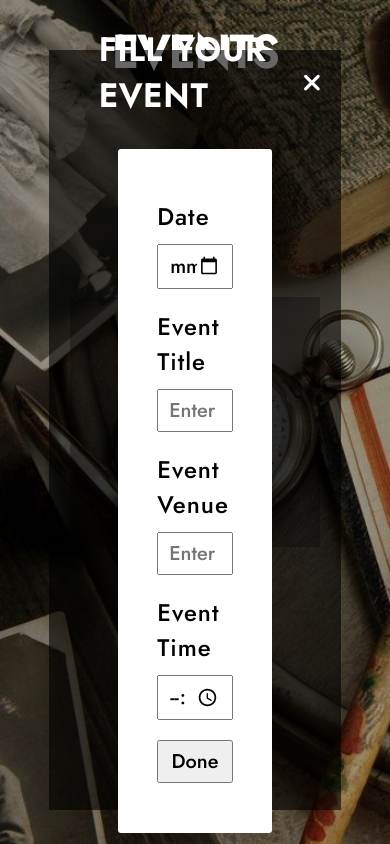
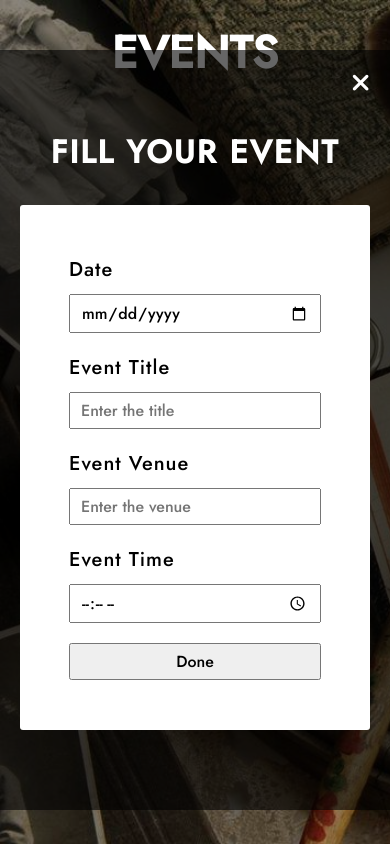
Before and after one commit to kanchan-1998/event-reminder, a plain HTML site: page index.html in a window 390 px wide. Both pictures are taken after a click on the button 195 px from the left and 422 px from the top of the page. Drawn offline with Linux system fonts and the light colour scheme.

Commit message:
Add media query

```diff
--- a/style.css
+++ b/style.css
@@ -132,7 +132,7 @@ text color
 
 /* data-form */
 #data{
-    width: 75%;
+    width: 80%;
     height: 90%;
     background-color: rgba(0, 0, 0, 0.6);
     position: absolute;
@@ -142,7 +142,7 @@ text color
     justify-content: center;
     flex-direction: column;
     gap:30px;
-    padding: 30px 50px;
+    padding: 30px 30px;
     z-index: 50;
 }
 
@@ -231,3 +231,23 @@ text color
     font-size: 80px;
     cursor: pointer;
 }
+
+
+@media only screen and (max-width:500px){
+
+    #data{
+        width: 100%;
+        padding: 20px 20px;
+    }
+    #form{
+        width: 100%;
+    }
+    .form-control label{
+        font-size: 20px;
+    }
+    .form-control input{
+        font-size: 16px;
+    }
+
+
+}
```
